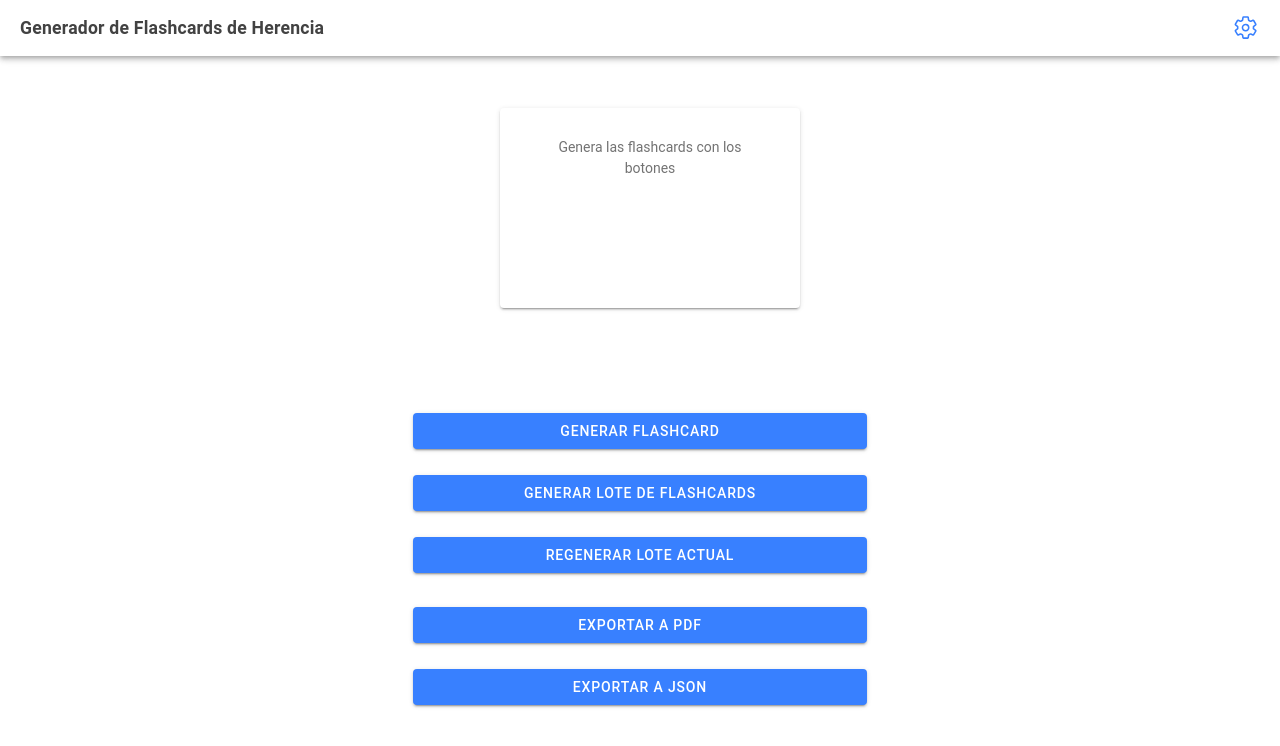
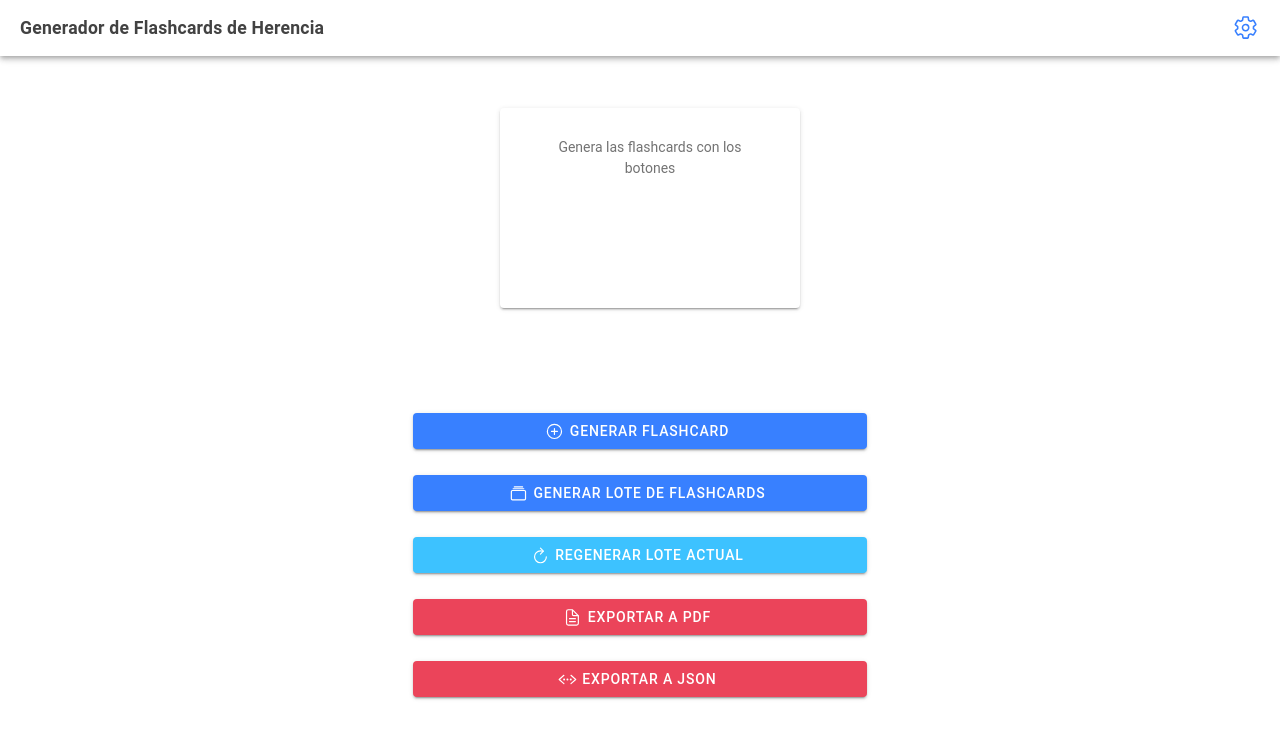
Before and after one commit to JoaquinToro/Generador-web-de-flashcards-sobre-Herencia-en-OOP, a React (Create React App) app in the folder FrontEnd/: page /home in a window 1280 px wide. Shown: the top 746 px of the page. Built offline with nearby package versions, Linux system fonts and the light colour scheme.

Commit message:
Add funcionalidad regenerar

```diff
--- a/FrontEnd/src/pages/Home.tsx
+++ b/FrontEnd/src/pages/Home.tsx
@@ -14,7 +14,7 @@ import {
   IonRow,
   IonButtons
 } from '@ionic/react';
-import { caretBackOutline, caretForwardOutline, settingsOutline } from 'ionicons/icons';
+import { addCircleOutline, albumsOutline, caretBackOutline, caretForwardOutline, codeWorkingOutline, documentTextOutline, refreshOutline, settingsOutline } from 'ionicons/icons';
 import './Home.css';
 import Flashcard from '../components/Flashcard';
 import SettingsModal from '../components/SettingsModal';
@@ -157,41 +157,77 @@ const Home: React.FC = () => {
         <IonGrid className="ion-padding ion-text-center menu-botones">
           <IonRow>
             <IonCol size="12">
-                <IonButton expand="block" onClick={() => generarLoteQA(1,rol,tema,ejemplo)} disabled={loading}>
+              <IonButton
+                expand="block"
+                color="primary"
+                onClick={() => generarLoteQA(1, rol, tema, ejemplo)}
+                disabled={loading}
+              >
+                <IonIcon icon={addCircleOutline} slot="start" />
                 {loading ? 'Generando...' : 'Generar Flashcard'}
               </IonButton>
             </IonCol>
           </IonRow>
+
           <IonRow>
             <IonCol size="12">
-                <IonButton expand="block" onClick={() => generarLoteQA(cantidadLote,rol,tema,ejemplo)} disabled={loading}>
+              <IonButton
+                expand="block"
+                color="primary"
+                onClick={() => generarLoteQA(cantidadLote, rol, tema, ejemplo)}
+                disabled={loading}
+              >
+                <IonIcon icon={albumsOutline} slot="start" />
                 {loading ? 'Generando...' : 'Generar Lote de Flashcards'}
               </IonButton>
             </IonCol>
           </IonRow>
+
           <IonRow>
             <IonCol size="12">
-                <IonButton expand="block" onClick={() => generarLoteQA(cantidadLote,rol,tema,ejemplo, "No repitas el contenido anterior")} disabled={loading}>
+              <IonButton
+                expand="block"
+                color="secondary"
+                onClick={() =>
+                  generarLoteQA(cantidadLote, rol, tema, ejemplo, "No repitas el contenido anterior")
+                }
+                disabled={loading}
+              >
+                <IonIcon icon={refreshOutline} slot="start" />
                 {loading ? 'Generando...' : 'Regenerar lote actual'}
               </IonButton>
             </IonCol>
           </IonRow>
-            <IonRow></IonRow>
+
           <IonRow>
             <IonCol size="12">
-                <IonButton expand="block" onClick={()=>exportarPDF(flashcardsBatch)} disabled={loading}>
+              <IonButton
+                expand="block"
+                color="danger"
+                onClick={() => exportarPDF(flashcardsBatch)}
+                disabled={loading}
+              >
+                <IonIcon icon={documentTextOutline} slot="start" />
                 {loading ? 'Generando...' : 'Exportar a PDF'}
               </IonButton>
             </IonCol>
           </IonRow>
+
           <IonRow>
             <IonCol size="12">
-                <IonButton expand="block" onClick={()=>{exportarJSON(flashcardsBatch)}} disabled={loading}>
+              <IonButton
+                expand="block"
+                color="danger"
+                onClick={() => exportarJSON(flashcardsBatch)}
+                disabled={loading}
+              >
+                <IonIcon icon={codeWorkingOutline} slot="start" />
                 {loading ? 'Generando...' : 'Exportar a JSON'}
               </IonButton>
             </IonCol>
           </IonRow>
         </IonGrid>
+
       </IonContent>
     </IonPage>
   );
```
Lines whose indentation alone changed are shown as unchanged.
